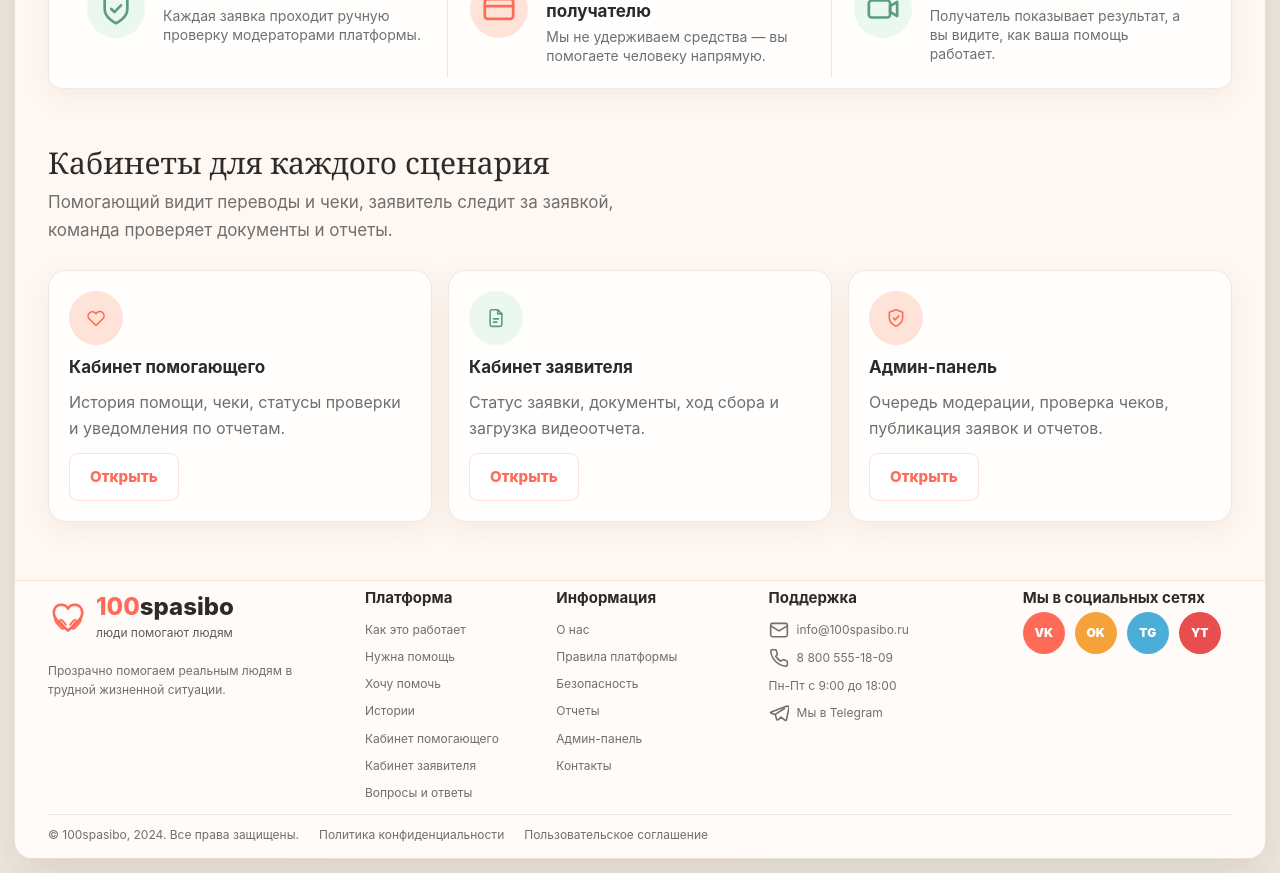
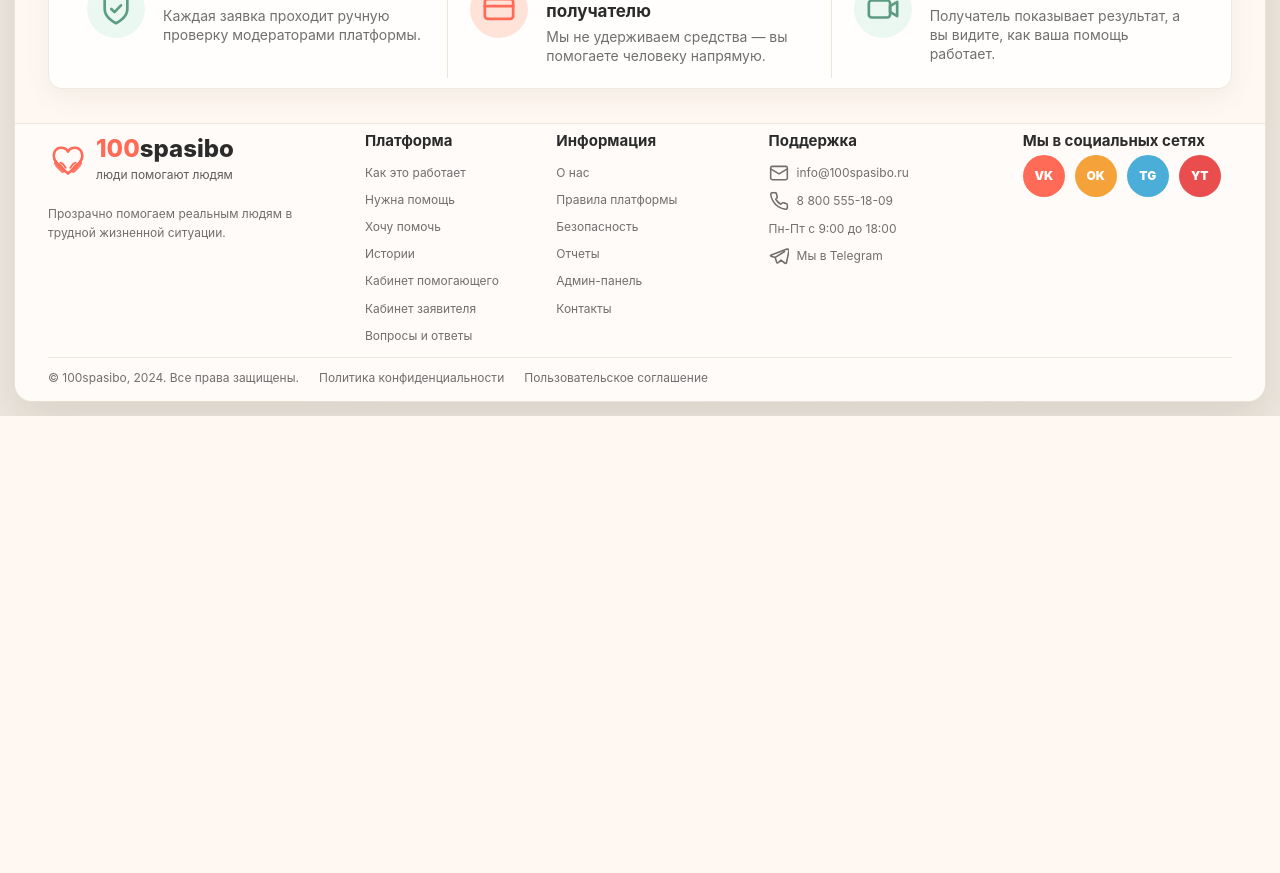
Before and after one commit to s19omgg/100spasibo, a React (Vite) app: page / in a window 1280 px wide. Shown: the part 1460-2333 px from the top of the page. After the commit the page ends 1876 px from the top, so only its background shows below. Built offline with nearby package versions, Linux system fonts and the light colour scheme; the HTML template or start-up script is replaced by a standard one.

Commit message:
Remove dashboard promo cards from home

```diff
--- a/src/App.tsx
+++ b/src/App.tsx
@@ -269,34 +269,7 @@ function HomePage({ onNavigate }: { onNavigate: NavigateFn }) {
         <TrustCard icon="card" title="Деньги идут напрямую получателю" text="Мы не удерживаем средства — вы помогаете человеку напрямую." />
         <TrustCard icon="video" title="Есть отчетность" text="Получатель показывает результат, а вы видите, как ваша помощь работает." />
       </section>
-
-      <section className="section shell role-entry-section">
-        <div className="section-row">
-          <div>
-            <h2>Кабинеты для каждого сценария</h2>
-            <p>Помогающий видит переводы и чеки, заявитель следит за заявкой, команда проверяет документы и отчеты.</p>
-          </div>
-        </div>
-        <div className="role-entry-grid">
-          <RoleEntryCard icon="heart" title="Кабинет помогающего" text="История помощи, чеки, статусы проверки и уведомления по отчетам." to="/helper" onNavigate={onNavigate} />
-          <RoleEntryCard icon="file" title="Кабинет заявителя" text="Статус заявки, документы, ход сбора и загрузка видеоотчета." to="/applicant" onNavigate={onNavigate} />
-          <RoleEntryCard icon="shield" title="Админ-панель" text="Очередь модерации, проверка чеков, публикация заявок и отчетов." to="/admin" onNavigate={onNavigate} />
-        </div>
-      </section>
     </>
-  );
-}
-
-function RoleEntryCard({ icon, title, text, to, onNavigate }: { icon: "heart" | "file" | "shield"; title: string; text: string; to: string; onNavigate: NavigateFn }) {
-  return (
-    <article className="role-entry-card">
-      <span>
-        <Icon name={icon} />
-      </span>
-      <h3>{title}</h3>
-      <p>{text}</p>
-      <Button variant="soft" onClick={() => onNavigate(to)}>Открыть</Button>
-    </article>
   );
 }
 
--- a/src/styles.css
+++ b/src/styles.css
@@ -3631,22 +3631,11 @@ textarea {
   }
 }
 
-/* Role entries and dashboard MVP */
+/* Dashboard MVP */
 .desktop-nav {
   gap: 28px;
 }
 
-.role-entry-section {
-  margin-bottom: 34px;
-}
-
-.role-entry-grid {
-  display: grid;
-  grid-template-columns: repeat(3, minmax(0, 1fr));
-  gap: 16px;
-}
-
-.role-entry-card,
 .dashboard-card,
 .dashboard-stat {
   background: rgba(255, 255, 255, 0.78);
@@ -3655,13 +3644,6 @@ textarea {
   box-shadow: var(--shadow);
 }
 
-.role-entry-card {
-  display: grid;
-  gap: 12px;
-  padding: 20px;
-}
-
-.role-entry-card > span,
 .dashboard-stat > span,
 .notice-item > span,
 .status-steps li > span {
@@ -3674,16 +3656,11 @@ textarea {
   border-radius: 50%;
 }
 
-.role-entry-card:nth-child(even) > span,
 .dashboard-stat:nth-child(even) > span,
 .notice-item:nth-child(even) > span,
 .status-steps li.done > span {
   color: var(--mint-strong);
   background: var(--mint-soft);
-}
-
-.role-entry-card .button {
-  width: fit-content;
 }
 
 .dashboard-page {
@@ -3913,8 +3890,7 @@ textarea {
 }
 
 @media (max-width: 1180px) {
-  .dashboard-stats,
-  .role-entry-grid {
+  .dashboard-stats {
     grid-template-columns: repeat(2, minmax(0, 1fr));
   }
 
@@ -3929,8 +3905,7 @@ textarea {
     font-size: 38px;
   }
 
-  .dashboard-stats,
-  .role-entry-grid {
+  .dashboard-stats {
     grid-template-columns: 1fr;
   }
 
```
